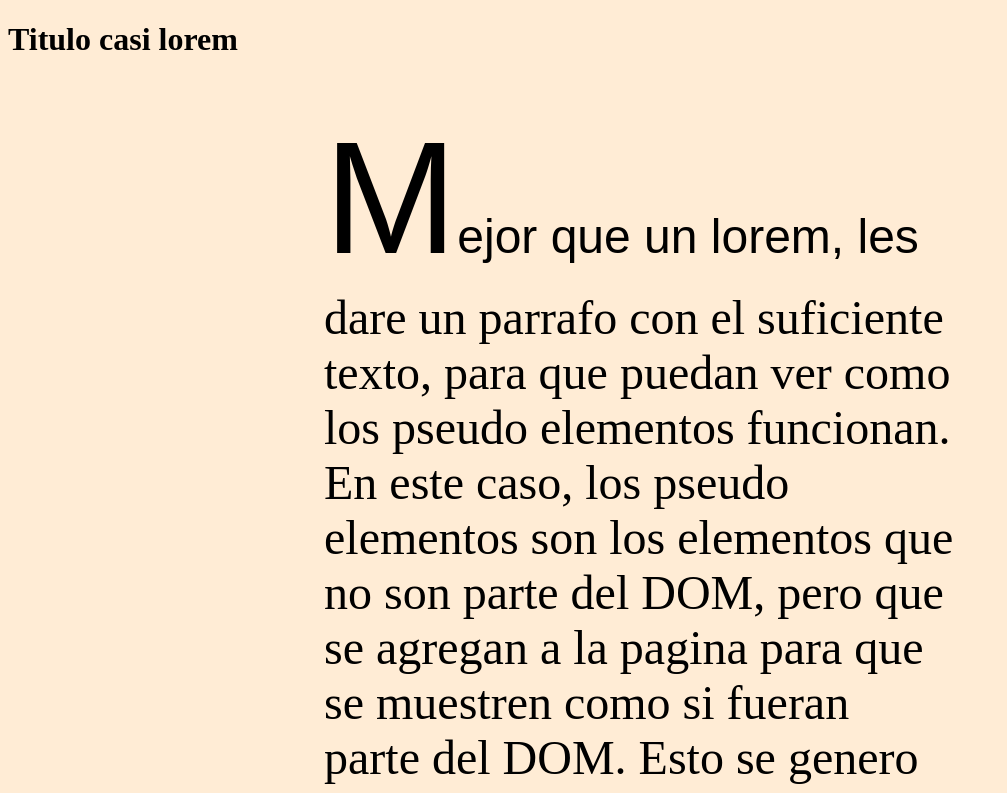
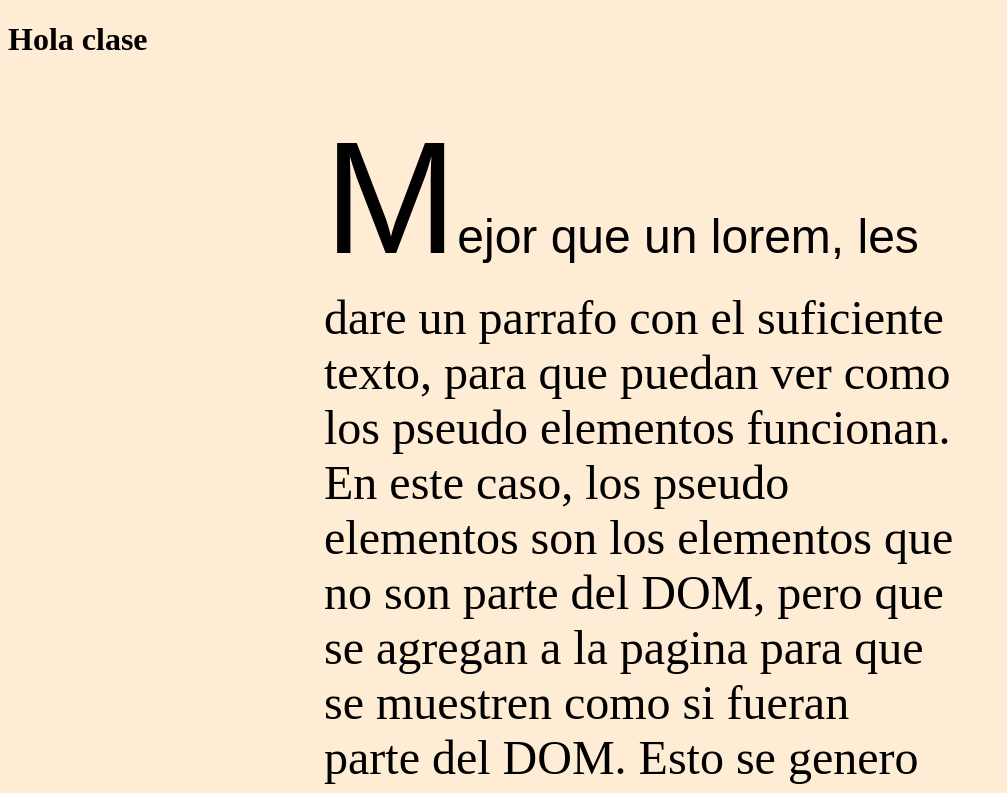
Before and after one commit to rayfexdv/Web1, a plain HTML site: page index.html in a window 1280 px wide. Shown: the top 793 px of the page, without its empty margins (0-1007 px from the left). Drawn offline with Linux system fonts and the light colour scheme; a web font is replaced by a local one.

Commit message:
nuevo h1

```diff
--- a/index.html
+++ b/index.html
@@ -8,7 +8,7 @@
 </head>
 <body>
     <main>
-        <h1>Titulo casi lorem</h1>
+        <h1>Hola clase</h1>
         <section>
             <p>
                 les dare un parrafo con el suficiente texto, para que puedan ver como los pseudo elementos
```
